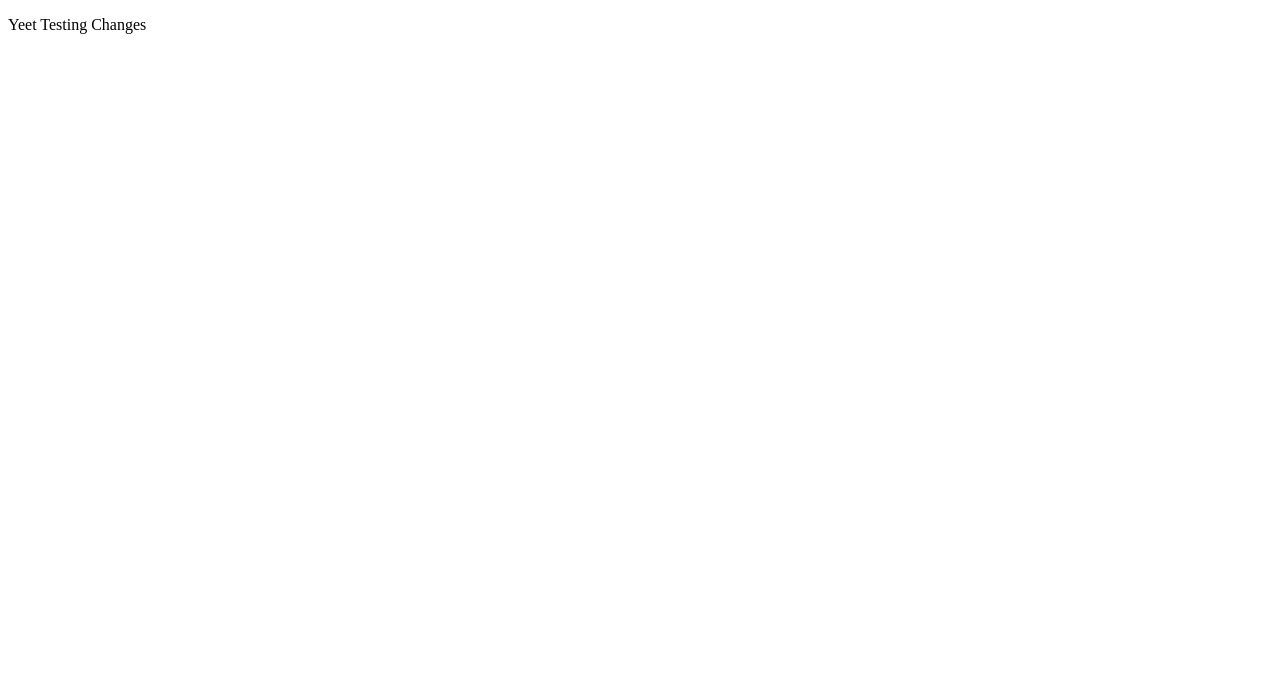
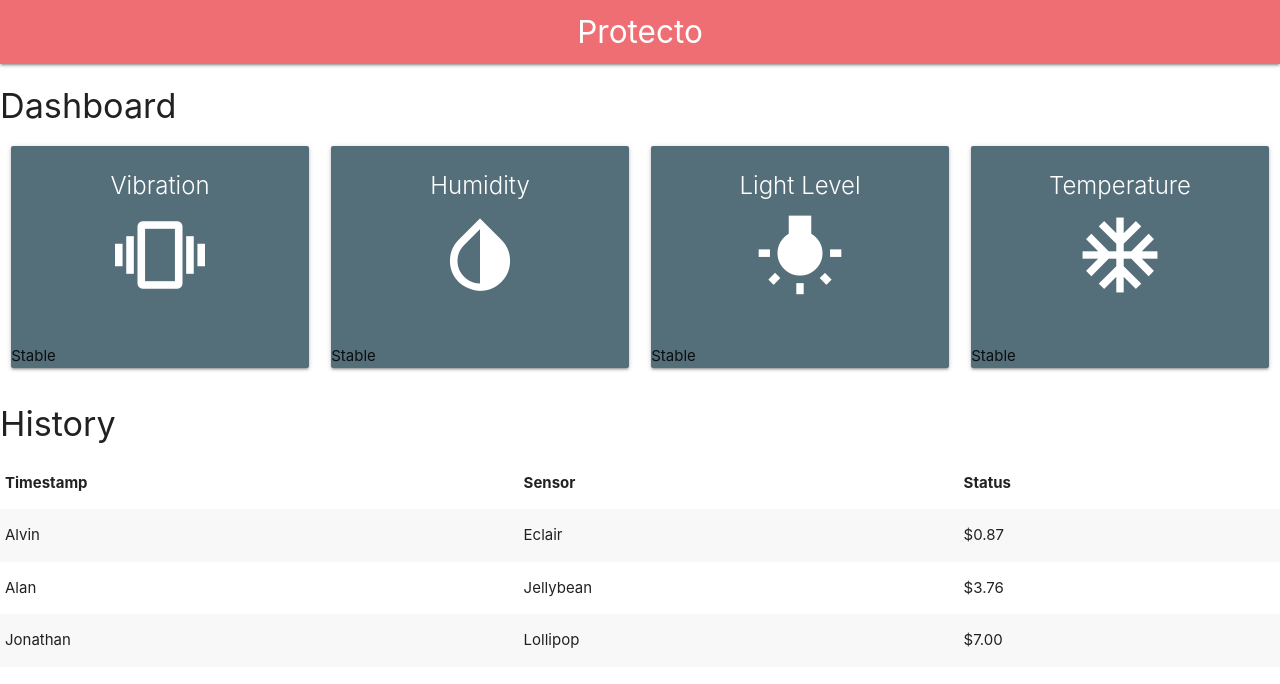
Before and after one commit to MansonHau/protecto-ai-edge, a website: page index.html in a window 1280 px wide. Drawn offline with nearby package versions, Linux system fonts and the light colour scheme.

Commit message:
basic frontend

```diff
--- a/index.html
+++ b/index.html
@@ -3,10 +3,99 @@
   <head>
     <meta charset="utf-8">
     <title>Protecto</title>
+    <!-- Materialize css -->
+    <link rel="stylesheet" href="https://cdnjs.cloudflare.com/ajax/libs/materialize/1.0.0/css/materialize.min.css">
+    <!-- icons -->
+    <link href="https://fonts.googleapis.com/icon?family=Material+Icons" rel="stylesheet">
   </head>
   <body>
-    <p> Yeet
-        Testing
-        Changes </p>
+
+    <nav>
+      <div class="nav-wrapper">
+        <a href="#" class="brand-logo center">Protecto</a>
+      </div>
+    </nav>
+
+    <h4>Dashboard</h4>
+
+    <div class="row">
+      <div class="col s6 m3">
+        <div class="card blue-grey darken-1">
+          <div class="card-content white-text center-align">
+            <span class="card-title center">Vibration</span>
+            <i class="large material-icons">vibration</i>
+          </div>
+          <div>
+            <p>Stable</p>
+          </div>
+        </div>
+      </div>
+      <div class="col s6 m3">
+        <div class="card blue-grey darken-1">
+          <div class="card-content white-text center-align">
+            <span class="card-title center">Humidity</span>
+            <i class="large material-icons">invert_colors</i>
+          </div>
+          <div>
+            <p>Stable</p>
+          </div>
+        </div>
+      </div>
+      <div class="col s6 m3">
+        <div class="card blue-grey darken-1">
+          <div class="card-content white-text center-align">
+            <span class="card-title center">Light Level</span>
+            <i class="large material-icons">wb_incandescent</i>
+          </div>
+          <div>
+            <p>Stable</p>
+          </div>
+        </div>
+      </div>
+      <div class="col s6 m3">
+        <div class="card blue-grey darken-1">
+          <div class="card-content white-text center-align">
+            <span class="card-title center">Temperature</span>
+            <i class="large material-icons">ac_unit</i>
+          </div>
+          <div>
+            <p>Stable</p>
+          </div>
+        </div>
+      </div>
+    </div>
+
+    <h4>History</h4>
+
+    <table class="striped">
+      <thead>
+        <tr>
+            <th>Timestamp</th>
+            <th>Sensor</th>
+            <th>Status</th>
+        </tr>
+      </thead>
+
+      <tbody>
+        <tr>
+          <td>Alvin</td>
+          <td>Eclair</td>
+          <td>$0.87</td>
+        </tr>
+        <tr>
+          <td>Alan</td>
+          <td>Jellybean</td>
+          <td>$3.76</td>
+        </tr>
+        <tr>
+          <td>Jonathan</td>
+          <td>Lollipop</td>
+          <td>$7.00</td>
+        </tr>
+      </tbody>
+    </table>
+
+    <!-- Materialize css -->
+    <script src="https://cdnjs.cloudflare.com/ajax/libs/materialize/1.0.0/js/materialize.min.js"></script>
   </body>
 </html>
--- /dev/null
+++ b/style.css
@@ -0,0 +1,3 @@
+.customIcon{
+
+}
```
Also changed, not shown: script.js (added).
